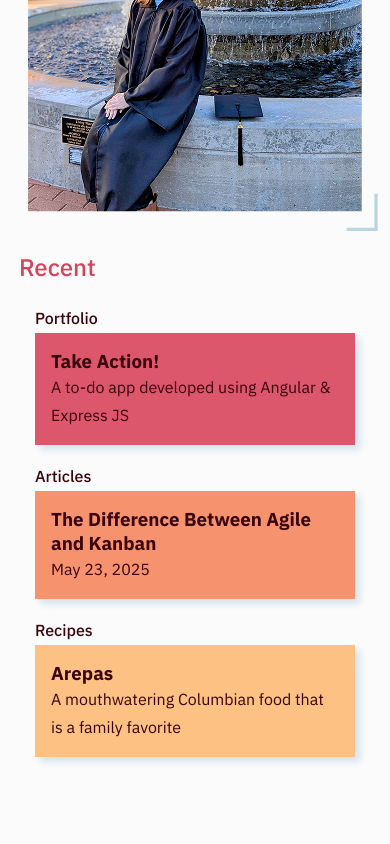
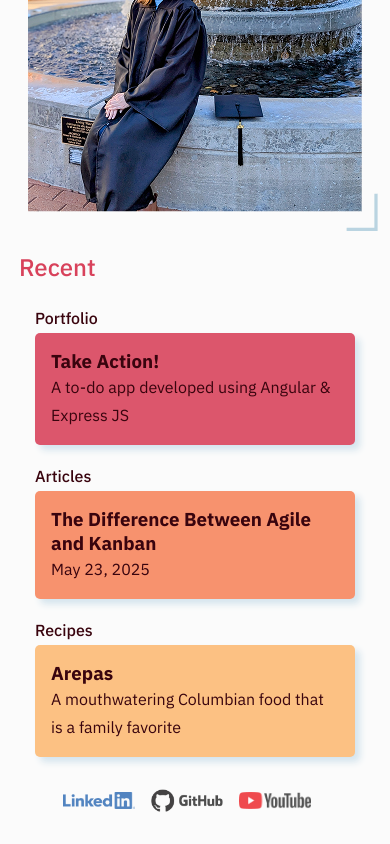
Before and after one commit to Flowers70/Flowers70.github.io, a React (Vite) app: page / in a window 390 px wide. Shown: the part 1109-1953 px from the top of the page. Before the commit the page ends 1882 px from the top, so only its background shows below. Built offline with nearby package versions, Linux system fonts and the light colour scheme.

Commit message:
Wrapping up mobile design

```diff
--- a/src/App.css
+++ b/src/App.css
@@ -1,7 +1,7 @@
 .body{
   /* background-color: lightblue; */
   display: grid;
-  height: calc(100vh - 6.1875rem - 2.5625rem);
+  /* height: calc(100vh - 6.1875rem - 2.5625rem); */
   grid-template-columns: max-content auto max-content;
   margin-left: 2.5625rem;
   margin-right: 2.5625rem;
--- a/src/components/RecentCard/RecentCard.css
+++ b/src/components/RecentCard/RecentCard.css
@@ -28,3 +28,10 @@
     margin: 1rem;
     width: 320px
   }
+
+  /* Phone Styling */
+@media only screen and (max-width: 600px) {
+  .info{
+    border-radius: 5px;
+  }
+}
--- a/src/index.css
+++ b/src/index.css
@@ -65,6 +65,7 @@ p{
   grid-template-columns: max-content max-content max-content;
   /* align-items: center; */
   gap: 1.1875rem;
+  box-shadow: 0 5px 15px var(--white);
 }
 
 .navLinks{
@@ -102,6 +103,10 @@ p{
   bottom: 0.5rem;
 }
 
+.footer h2{
+  display: block;
+}
+
 .footer img{
   width: 72px;
   opacity: 0.8;
@@ -137,6 +142,11 @@ p{
     display: flex;
     flex-direction: column;
     align-items: center;
+    position: -webkit-sticky; /* for Safari */
+    position: sticky;
+    top: 0;
+    align-self: flex-start; /* <-- this is the fix */
+    background-color: var(--white);
     /* justify-content: center; */
   }
 
@@ -198,4 +208,14 @@ p{
     display: auto;
   }
 
+  .footer{
+    position: relative;
+    margin: 1.5rem;
+    justify-content: center;
+  }
+
+  .footer h2{
+    display: none;
+  }
+
 }
--- a/src/main.jsx
+++ b/src/main.jsx
@@ -56,6 +56,6 @@ createRoot(document.getElementById('root')).render(
   <StrictMode>
     <Navbar />
     <App />
-    {/* <Footer /> */}
+    <Footer />
   </StrictMode>,
 )
```
